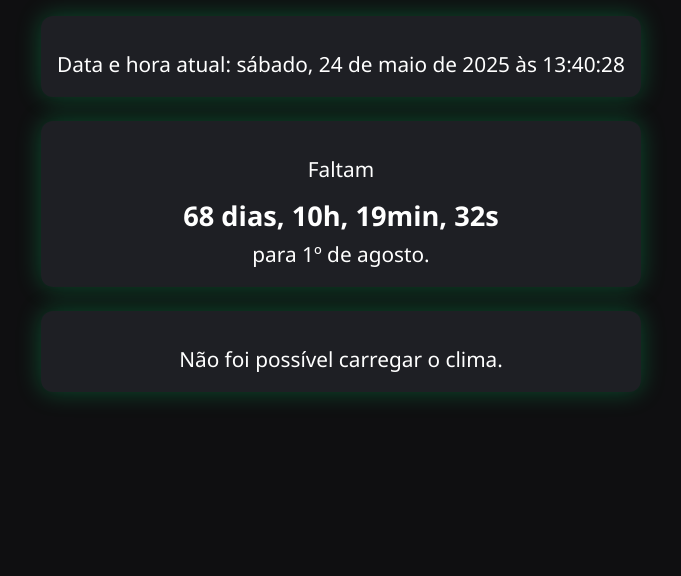
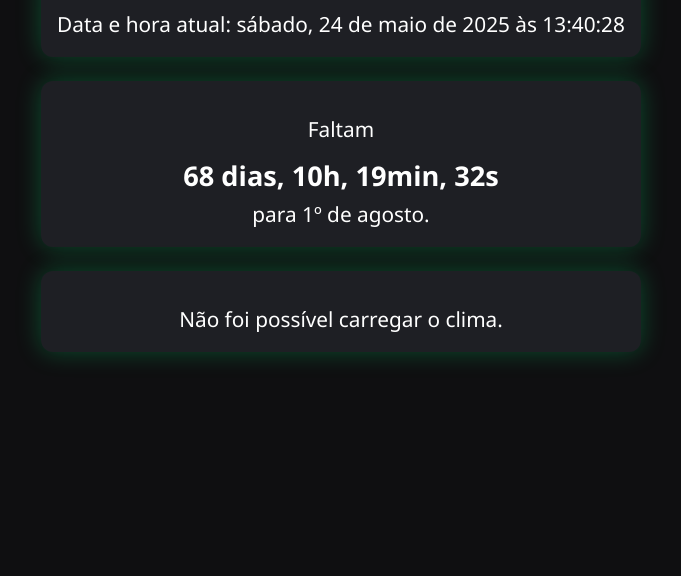
Before and after one commit to christianmjanke/Time, a plain HTML site: page index.html in a window 1280 px wide. Shown: the part 224-800 px from the top of the page, without its empty margins (299-980 px from the left). Drawn offline with Linux system fonts and the light colour scheme; no server answers.

Commit message:
Update index.html

```diff
--- a/index.html
+++ b/index.html
@@ -27,8 +27,8 @@
       flex-direction: column;
       align-items: center;
       justify-content: center;
-      min-height: 100vh;
-      padding: 1rem;
+      min-height: 90vh;
+      padding: 0.5rem;
     }
 
     h1 {
```
